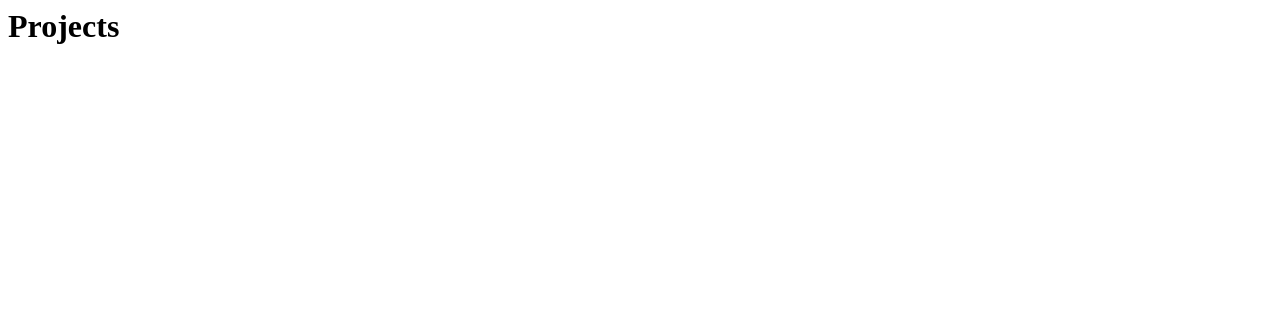
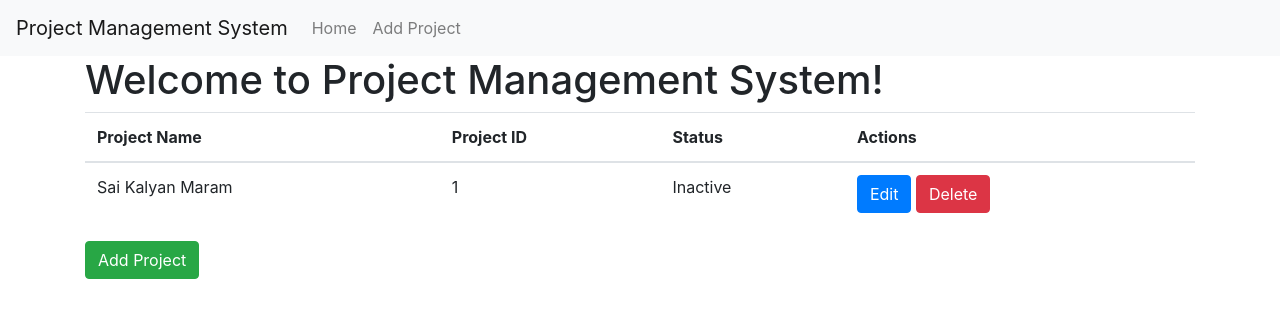
Before and after one commit to harshapalnatiunh/projectmanagement, a Django app: page /project/home/ in a window 1280 px wide. Before the commit the part shown is almost empty. Shown: the top 318 px of the page. Run offline with Django 4.2, Linux system fonts and the light colour scheme; data comes from the database, SQL or seed files in the repository; both versions use the stored data as it was after the commit; some libraries are stand-ins or nearby versions.

Commit message:
Add project form and display projects in home page

```diff
--- a/projectmanagement/projects/models.py
+++ b/projectmanagement/projects/models.py
@@ -4,3 +4,7 @@ from django.db import models
 class project(models.Model):
     name= models.CharField(max_length=200)
     project_id = models.CharField(max_length=200)
+    project_status = models.BooleanField(default=False)
+
+    def __str__(self):
+        return self.name
--- a/projectmanagement/projects/urls.py
+++ b/projectmanagement/projects/urls.py
@@ -1,13 +1,11 @@
-
 from django.contrib import admin
-from django.urls import path,include
-from .views import*
-
+from django.urls import path
+from .views import project_home, add_project, edit_project, delete_project
 
 urlpatterns = [
     path('admin/', admin.site.urls),
-    path("home/",project_home),
-    path("add_project/",add_project)
-
-
+    path("home/", project_home, name='home'),
+    path("add_project/", add_project, name='add_project'),
+    path("edit_project/<int:project_id>/", edit_project, name='edit_project'),
+    path("delete_project/<int:project_id>/", delete_project, name='delete_project'),
 ]
--- a/projectmanagement/projects/views.py
+++ b/projectmanagement/projects/views.py
@@ -1,10 +1,38 @@
-from django.shortcuts import render
-from django.http import HttpResponse
-
-# Create your views here.
-def project_home(request):
-    return render(request,"projects/home.html",{})
-
+from django.shortcuts import render, redirect, get_object_or_404
+from .models import project
 
 def add_project(request):
-    return render(request,"projects/add_project.html",{})
+    if request.method == 'POST':
+        # Handle form submission
+        name = request.POST.get('name')
+        project_id = request.POST.get('project_id')
+        new_project = project.objects.create(name=name, project_id=project_id)
+        return redirect('home')  # Redirect to home page after form submission
+    else:
+        return render(request, "projects/add_project.html", {})
+
+def project_home(request):
+    projects = project.objects.all()  # Retrieve all projects from the database
+    return render(request, "projects/home.html", {'projects': projects})
+
+def edit_project(request, project_id):
+    proj = get_object_or_404(project, id=project_id)
+    if request.method == 'POST':
+        # Handle form submission for editing project
+        name = request.POST.get('name')
+        project_id = request.POST.get('project_id')
+        proj.name = name
+        proj.project_id = project_id
+        proj.save()
+        return redirect('home')  # Redirect to home page after editing
+    else:
+        return render(request, 'projects/edit_project.html', {'proj': proj})
+
+def delete_project(request, project_id):
+    proj = get_object_or_404(project, id=project_id)
+    if request.method == 'POST':
+        # Handle form submission for deleting project
+        proj.delete()
+        return redirect('home')  # Redirect to home page after deletion
+    else:
+        return render(request, 'projects/delete_project.html', {'proj': proj})
--- a/projectmanagement/templates/index.html
+++ b/projectmanagement/templates/index.html
@@ -1 +1,36 @@
-<h1>Home page</h1>
+<!DOCTYPE html>
+<html lang="en">
+<head>
+    <meta charset="UTF-8">
+    <meta name="viewport" content="width=device-width, initial-scale=1.0">
+    <title>{% block title %}Project Management{% endblock %}</title>
+    <link rel="stylesheet" href="https://stackpath.bootstrapcdn.com/bootstrap/4.5.2/css/bootstrap.min.css">
+    <script src="https://code.jquery.com/jquery-3.5.1.slim.min.js"></script>
+    <script src="https://cdn.jsdelivr.net/npm/@popperjs/core@2.5.4/dist/umd/popper.min.js"></script>
+    <script src="https://stackpath.bootstrapcdn.com/bootstrap/4.5.2/js/bootstrap.min.js"></script>
+</head>
+<body>
+    <nav class="navbar navbar-expand-lg navbar-light bg-light">
+        <a class="navbar-brand" href="#">Project Management System</a>
+        <button class="navbar-toggler" type="button" data-toggle="collapse" data-target="#navbarSupportedContent" aria-controls="navbarSupportedContent" aria-expanded="false" aria-label="Toggle navigation">
+            <span class="navbar-toggler-icon"></span>
+        </button>
+
+        <div class="collapse navbar-collapse" id="navbarSupportedContent">
+            <ul class="navbar-nav mr-auto">
+                <li class="nav-item">
+                    <a class="nav-link" href="{% url 'home' %}">Home</a>
+                </li>
+                <li class="nav-item">
+                    <a class="nav-link" href="{% url 'add_project' %}">Add Project</a>
+                </li>
+            </ul>
+        </div>
+    </nav>
+
+    <div class="container">
+        {% block content %}
+        {% endblock %}
+    </div>
+</body>
+</html>
--- a/projectmanagement/templates/projects/home.html
+++ b/projectmanagement/templates/projects/home.html
@@ -1 +1,42 @@
-<h1>Projects</h1>
+{% extends 'index.html' %}
+
+{% block title %}
+    Home - Project Management
+{% endblock %}
+
+{% block content %}
+    <h1>Welcome to Project Management System!</h1>
+
+    <!-- Table to display projects -->
+    <table class="table">
+        <thead>
+            <tr>
+                <th>Project Name</th>
+                <th>Project ID</th>
+                <th>Status</th>
+                <th>Actions</th>
+            </tr>
+        </thead>
+        <tbody>
+            {% for proj in projects %}
+            <tr>
+                <td>{{ proj.name }}</td>
+                <td>{{ proj.project_id }}</td>
+                <td>{% if proj.project_status %} Active {% else %} Inactive {% endif %}</td>
+                <td>
+                    <!-- Edit button -->
+                    <a href="{% url 'edit_project' proj.id %}" class="btn btn-primary">Edit</a>
+                    <!-- Delete button -->
+                    <form action="{% url 'delete_project' proj.id %}" method="post" style="display: inline;">
+                        {% csrf_token %}
+                        <button type="submit" class="btn btn-danger">Delete</button>
+                    </form>
+                </td>
+            </tr>
+            {% endfor %}
+        </tbody>
+    </table>
+
+    <!-- Link to add a new project -->
+    <a href="{% url 'add_project' %}" class="btn btn-success">Add Project</a>
+{% endblock %}
```
Also changed, not shown: projectmanagement/templates/projects/add_project.html (+21 -1 lines), projectmanagement/db.sqlite3, projectmanagement/projects/migrations/0001_initial.py (added), projectmanagement/projects/migrations/0002_project_project_status.py (added).
